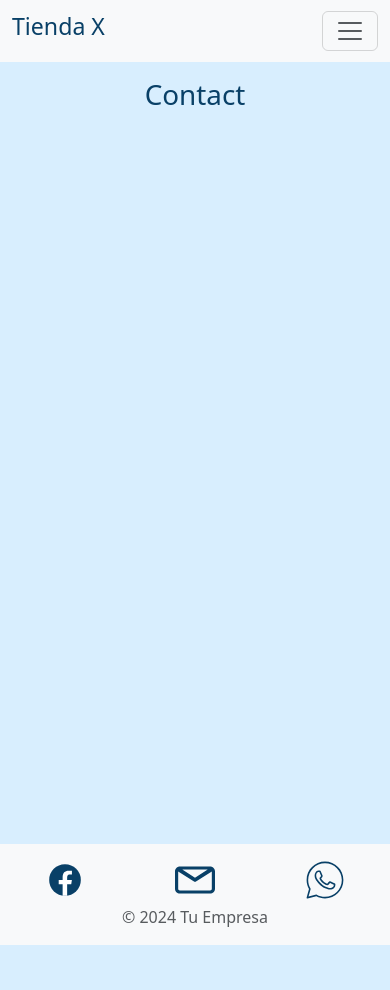
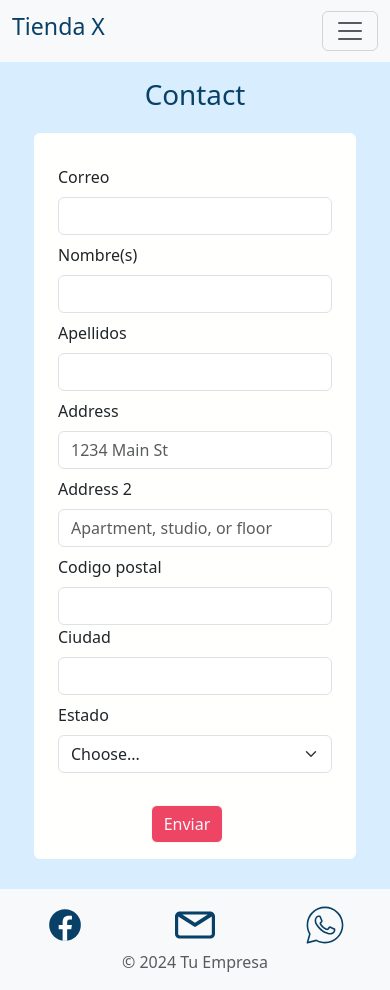
Before and after one commit to Mario-94/tienditaPractica, a React (Vite) app: page /contacto in a window 390 px wide. Before the commit the page ends 945 px from the top, so only its background shows below. Built offline with nearby package versions, Linux system fonts and the light colour scheme.

Commit message:
Terminamos base de contactos y realizamos una correccion en la card del componente productos, ya que no habia puesto redondeada la card

```diff
--- a/src/styles/card.css
+++ b/src/styles/card.css
@@ -3,6 +3,7 @@
 }
 .cardBody {
   background-color: #fffffe;
+  border-radius: 0.375rem;
 }
 .cardBody h2 {
   color: #094067 !important;
--- /dev/null
+++ b/src/styles/contact.css
@@ -0,0 +1,13 @@
+.imageContact {
+  display: flex;
+  text-align: center;
+}
+.imageContact img {
+  object-fit: fill;
+}
+
+@media (max-width: 991.33px) {
+  .imageContact {
+    display: none;
+  }
+}
--- a/src/styles/products.css
+++ b/src/styles/products.css
@@ -1,13 +1,13 @@
 .productsContainer {
   padding: 30px;
   display: grid;
-  grid-template-columns: repeat(
-    auto-fit,
-    minmax(80px, 200px)
-  ); /* Define el ancho mínimo y máximo para cada columna */
+  grid-template-columns: repeat(auto-fit, minmax(80px, 200px));
   gap: 10px;
   background-color: #ef4565;
-  justify-content: center; /* Centra los elementos horizontalmente */
-  align-items: center; /* Centra los elementos verticalmente */
-  margin-bottom: 10px;
+  justify-content: center;
+  align-items: center;
+  border-radius: 0.375rem;
 }
+.productContent {
+  padding: 30px;
+}
--- a/src/views/Contact.jsx
+++ b/src/views/Contact.jsx
@@ -1,7 +1,97 @@
+import "../styles/contact.css";
+
 const Contact = () => {
   return (
-    <div className="container-fluid text-center ">
-      <h1>Contact</h1>
+    <div className="container-fluid">
+      <h1 className="text-center">Contact</h1>
+      <div className="cardContent">
+        <form className="row g-3 cardBody rouded-0   p-3">
+          <div className="col imageContact">
+            <img
+              src="https://picsum.photos/640/360"
+              className="d-block w-100 "
+              alt="prueba-img"
+            />
+          </div>
+          <section className="col">
+            <div className="col mb-2">
+              <label htmlFor="inputEmail4" className="form-label">
+                Correo
+              </label>
+              <input type="email" className="form-control" id="inputEmail4" />
+            </div>
+            <div className="col mb-2">
+              <label htmlFor="inputPassword4" className="form-label">
+                Nombre(s)
+              </label>
+              <input type="text" className="form-control" id="inputPassword4" />
+            </div>
+            <div className="col mb-2">
+              <label htmlFor="inputPassword4" className="form-label">
+                Apellidos
+              </label>
+              <input type="text" className="form-control" id="inputPassword4" />
+            </div>
+            <div className="col-12 mb-2">
+              <label htmlFor="inputAddress" className="form-label">
+                Address
+              </label>
+              <input
+                type="text"
+                className="form-control"
+                id="inputAddress"
+                placeholder="1234 Main St"
+              />
+            </div>
+            <div className="col-12 mb-2">
+              <label htmlFor="inputAddress2" className="form-label">
+                Address 2
+              </label>
+              <input
+                type="text"
+                className="form-control"
+                id="inputAddress2"
+                placeholder="Apartment, studio, or floor"
+              />
+            </div>
+            <div className="row mb-2">
+              <div className="col-md-6">
+                <label htmlFor="inputZip" className="form-label">
+                  Codigo postal
+                </label>
+                <input type="text" className="form-control" id="inputZip" />
+              </div>
+              <div className="col-md-6">
+                <label htmlFor="inputCity" className="form-label">
+                  Ciudad
+                </label>
+                <input type="text" className="form-control" id="inputCity" />
+              </div>
+            </div>
+
+            <div className="col">
+              <label htmlFor="inputState" className="form-label">
+                Estado
+              </label>
+              <select id="inputState" className="form-select">
+                <option selected>Choose...</option>
+                <option>...</option>
+              </select>
+            </div>
+          </section>
+
+          <div className="row g-3">
+            <div className="  text-center">
+              <button
+                type="submit"
+                className="btn  btn-outline-light containerButton"
+              >
+                Enviar
+              </button>
+            </div>
+          </div>
+        </form>
+      </div>
     </div>
   );
 };
--- a/src/views/Productos.jsx
+++ b/src/views/Productos.jsx
@@ -21,8 +21,8 @@ const Productos = () => {
   };
 
   return (
-    <div className="container-fluid text-center ">
-      <h1>Productos</h1>
+    <div className="container-fluid  ">
+      <h1 className="container text-center">Productos</h1>
       <div className="cardContent">
         <div className="card card-body rouded-0 cardBody">
           <h2>lorem</h2>
@@ -30,8 +30,10 @@ const Productos = () => {
           <span>Lorem ipsum dolor sit amet, consectetur adipisicing elit.</span>
         </div>
       </div>
-      <h2>Lo mas vendido</h2>
-      <section className="productsContainer">{renderText()}</section>
+      <h2 className="container text-center">Lo mas vendido</h2>
+      <div className="container-fluid productContent ">
+        <section className=" productsContainer">{renderText()}</section>
+      </div>
       <section className="container-fluid text-center mb-3">
         <span>Paginacion</span>
       </section>
```
Also changed, not shown: src/assets/user.svg (added).
